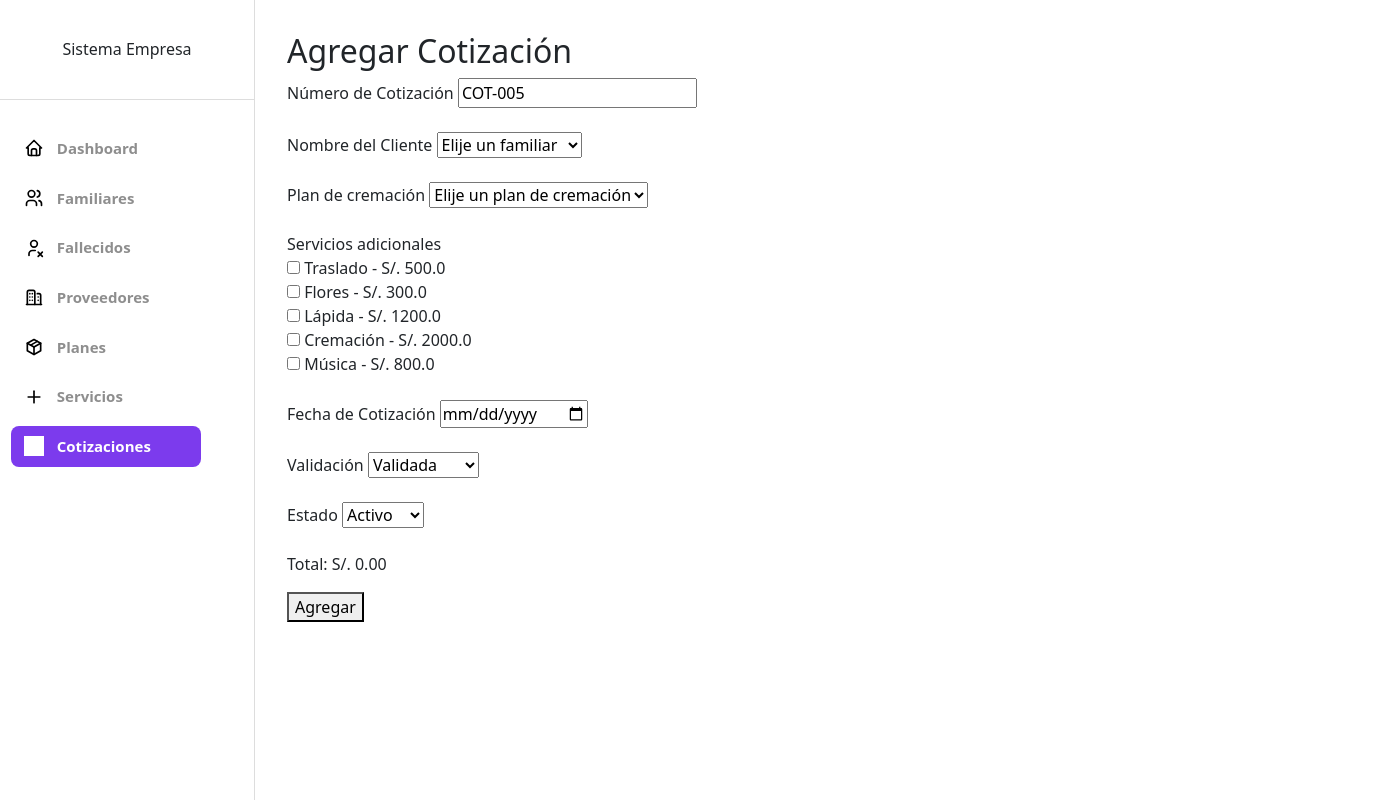
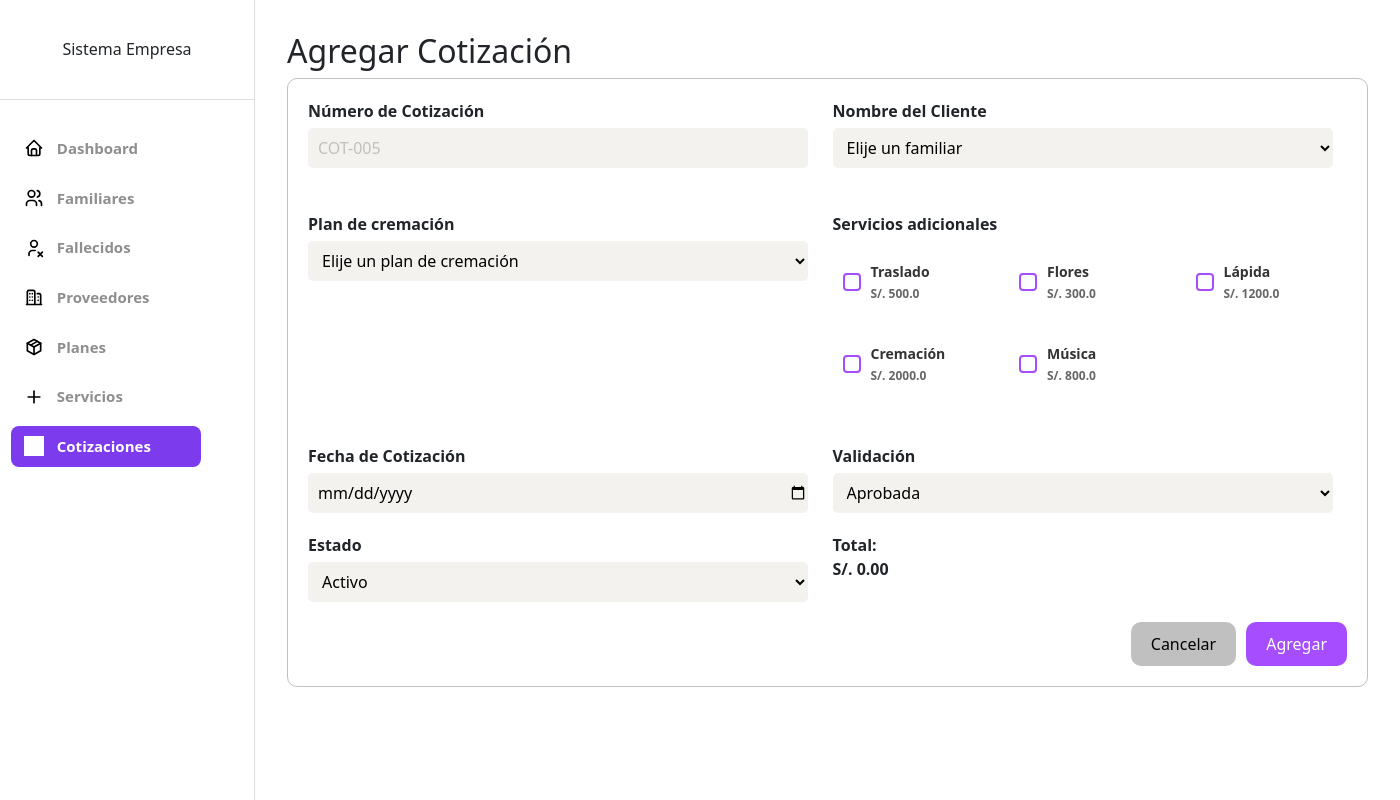
Before and after one commit to frank-Chavez/PROYECTO, a Flask app: page /cotizacion/agregar in a window 1400 px wide. Run offline with Flask 3, Linux system fonts and the light colour scheme; data comes from the database, SQL or seed files in the repository; both versions use the stored data as it was after the commit; grey boxes are pictures that could not be loaded.

Commit message:
subiendo actualizaciones

```diff
--- a/modules/cotizaciones/routes.py
+++ b/modules/cotizaciones/routes.py
@@ -191,6 +191,7 @@ def agregar():
             new_num = 1
         numero_cot = f"COT-{new_num:03d}"
 
+
         # Obtener planes, servicios y familiares activos
         cur.execute("SELECT id_plan, tipo_plan, precio_plan FROM Planes WHERE estado_plan = '1'")
         planes = cur.fetchall()
@@ -232,6 +233,7 @@ def agregar():
                     numero_cot=numero_cot
                 )
 
+
             # Insertar la cotización principal
             cur.execute("""
                 INSERT INTO Cotizacion (numero_cot, fecha_cot, monto_cot, validacion_cot, estado_cot)
--- /dev/null
+++ b/modules/cotizaciones/static/agregar_cotizaciones.css
@@ -0,0 +1,196 @@
+/*estilo del formulario*/
+.content-for{
+    background-color: #ffffff;
+    display: grid;
+    padding: 20px;
+    border-radius: 10px;
+    border: solid #c0c0c0 1px;
+}
+.content-for h5{
+    font-weight: 700;
+    margin-bottom: 20px;
+}
+
+/*estilo para el texto de tosas las opciones*/
+.text{
+    font-weight: 700;
+}
+
+
+/*contenedor de los campos del id y del nombre del cliente*/
+.content_campos{
+    display: grid;
+    grid-template-columns: 1fr 1fr;
+    gap: 10px;
+    margin-bottom: 20px;
+    align-items: start;
+}
+.content_campos > div {
+    display: flex;
+    flex-direction: column;
+}
+
+.content_campos label {
+    font-weight: 700;
+    margin-bottom: 5px;
+}
+
+
+/*estilo de la opcion de id*/
+.campo_id{
+    background-color: #F4F2EE;
+    border: solid #c0c0c0 1px;
+    border-radius: 5px;
+    width: 500px;
+    height: 40px;
+    padding: 0 0 0 10px;
+    color: #c0c0c0;
+    border: none;
+}
+/*estilo del campo nombre*/
+.campo_nombre{
+    background-color: #F4F2EE;
+    border: solid #c0c0c0 1px;
+    border-radius: 5px;
+    width: 500px;
+    height: 40px;
+    padding: 0 0 0 10px;
+    transition: all 0.3s ease;
+    border: none;
+}
+
+/*estilo del campo de plan*/
+.campo_plan{
+    background-color: #F4F2EE;
+    border: solid #c0c0c0 1px;
+    border-radius: 5px;
+    width: 500px;
+    height: 40px;
+    padding: 0 0 0 10px;
+    transition: all 0.3s ease;
+    border: none;
+}
+
+/*estilo del campo de servicios*/
+.content_servicios {
+    display: grid;
+    grid-template-columns: repeat(3, 1fr); /* 3 columnas */
+    gap: 15px;
+    margin-top: 10px;
+}
+
+/* Tarjeta del servicio */
+.servicio_card {
+    display: flex;
+    align-items: center;
+    gap: 10px;
+    border-radius: 8px;
+    padding: 10px;
+    cursor: pointer;
+}
+
+
+/* Ocultamos el checkbox original */
+.servicio_card input[type="checkbox"] {
+    position: absolute;
+    opacity: 0;
+    cursor: pointer;
+}
+
+
+.checkmark {
+    width: 18px;
+    height: 18px;
+    border: 2px solid #a64dff;
+    border-radius: 4px;
+    display: inline-flex;
+    align-items: center;
+    justify-content: center;
+    transition: all 0.2s ease;
+    background: #fff;
+}
+
+.checkmark::after {
+    content: "";
+    width: 5px;
+    height: 9px;
+    border: solid white;
+    border-width: 0 2px 2px 0;
+    transform: rotate(45deg);
+    display: none;
+}
+.servicio_card input[type="checkbox"]:checked ~ .checkmark {
+    background: #a64dff;
+    border-color: #a64dff;
+}
+.servicio_card input[type="checkbox"]:checked ~ .checkmark::after {
+    display: block;
+}
+
+.servicio_text {
+    font-size: 14px;
+    color: #333;
+}
+.servicio_text small {
+    color: #666;
+    font-size: 12px;
+}
+
+/*estilo del campo de fecha*/
+.campo_fecha{
+    background-color: #F4F2EE;
+    border: solid #c0c0c0 1px;
+    border-radius: 5px;
+    width: 500px;
+    height: 40px;
+    padding: 0 0 0 10px;
+    transition: all 0.3s ease;
+    border: none;
+}
+
+/*estilo del campo de validacion*/
+.campo_validacion{
+    background-color: #F4F2EE;
+    border: solid #c0c0c0 1px;
+    border-radius: 5px;
+    width: 500px;
+    height: 40px;
+    padding: 0 0 0 10px;
+    transition: all 0.3s ease;
+    border: none;
+}
+
+/*estilo del campo de estado*/
+.campo_estado{
+    background-color: #F4F2EE;
+    border: solid #c0c0c0 1px;
+    border-radius: 5px;
+    width: 500px;
+    height: 40px;
+    padding: 0 0 0 10px;
+    transition: all 0.3s ease;
+    border: none;
+}
+
+/*estilo de los botones*/
+.content_boton{
+    display: flex;
+    justify-content: flex-end;
+    gap: 10px;
+}
+.butom_cancelar{
+    text-decoration: none;
+    color: black;
+    padding: 10px 20px;
+    background-color: #c0c0c0;
+    border-radius: 10px;
+    cursor: pointer;
+}
+.butom_agregar{
+    color: white;
+    padding: 10px 20px;
+    background-color: #a64dff;
+    border-radius: 10px;
+    border: none;
+    cursor: pointer;
+}
--- a/modules/cotizaciones/templates/agregar_cotizacion.html
+++ b/modules/cotizaciones/templates/agregar_cotizacion.html
@@ -3,20 +3,25 @@
 <head>
   <meta charset="UTF-8">
   <title>Agregar Cotización</title>
+  <link rel="stylesheet" href="{{url_for('cotizacion.static', filename='agregar_cotizaciones.css')}}">
 </head>
 <body>
   {% extends "dashboar.html" %}
   {% block content %}
   <div>
     <h2>Agregar Cotización</h2>
+    <div class="content-for">
       <form method="POST">
 
-      <label for="numero_cot">Número de Cotización</label>
-      <input type="text" name="numero_cot" value="{{ numero_cot }}" readonly>
-      <br><br>
+        <div class="content_campos">
+          <div>
+            <label for="numero_cot" class="text">Número de Cotización</label>
+            <input type="text" name="numero_cot" value="{{ numero_cot }}" class="campo_id" readonly>
+          </div>
 
-      <label for="nombre_cliente">Nombre del Cliente</label>
-      <select name="nombre_cliente" required>
+          <div>
+            <label for="nombre_cliente" class="text">Nombre del Cliente</label>
+            <select name="nombre_cliente" class="campo_nombre" required>
               <option value="">Elije un familiar</option>
                 {% for familiar in familiares %}
                   <option value="{{ familiar['id_familiar'] }}">
@@ -24,54 +29,83 @@
                   </option>
                 {% endfor %}
             </select>
-      <br><br>
+          </div>
+        </div>
 
-      <label for="plan_cremacion">Plan de cremación</label>
-      <select name="plan_cremacion" id="plan_cremacion" required>
+        <br>
+
+        <div class="content_campos">
+          <div>
+            <label for="plan_cremacion" class="text">Plan de cremación</label>
+            <select name="plan_cremacion" id="plan_cremacion" class="campo_plan" required>
               <option value="">Elije un plan de cremación</option>
                 {% for plan in planes %}
                   <option value="{{ plan['id_plan'] }}" data-precio="{{ plan['precio_plan'] }}">
-              {{ plan['tipo_plan'] }} - S/. {{ plan['precio_plan'] }}
+                    {{ plan['tipo_plan'] }} S/. {{ plan['precio_plan'] }}
                   </option>
                 {% endfor %}
             </select>
-      <br><br>
-
-      <label for="servicios_adicionales">Servicios adicionales</label><br>
+          </div>
+        <div>
+          <label for="servicios_adicionales" class="text">Servicios adicionales</label>
+          <div class="content_servicios">
             {% for servicio in servicios %}
-        <input value=""
+              <label class="servicio_card">
+                <input
                   type="checkbox"
                   name="servicio_adicional"
                   class="servicio"
                   value="{{ servicio['id_servicio'] }}"
                   data-precio="{{ servicio['precio_serv'] }}">
-        {{ servicio['tipo_serv'] }} - S/. {{ servicio['precio_serv'] }}<br>
+                <span class="checkmark"></span>
+                <span class="servicio_text">
+                  {{ servicio['tipo_serv'] }} <br>
+                  <small>S/. {{ servicio['precio_serv'] }}</small>
+                </span>
+              </label>
             {% endfor %}
+          </div>
+        </div>
+
+        </div>
+
         <br>
 
-      <label for="fecha_cot">Fecha de Cotización</label>
-      <input type="date" name="fecha_cot" required>
-      <br><br>
+        <div class="content_campos">
+          <div>
+            <label for="fecha_cot" class="text">Fecha de Cotización</label>
+            <input type="date" name="fecha_cot" class="campo_fecha" required>
+          </div>
+          <div>
+            <label for="validacion_cot" class="text">Validación</label>
+            <select name="validacion_cot" class="campo_validacion" required>
+              <option value="Aprobada">Aprobada</option>
+              <option value="Rechazada">Rechazada</option>
+            </select>
+          </div>
+        </div>
 
-      <label for="validacion_cot">Validación</label>
-      <select name="validacion_cot" required>
-        <option value="Validada">Validada</option>
-        <option value="No validada">No validada</option>
-      </select>
-      <br><br>
-
-      <label for="estado_cot">Estado</label>
-      <select name="estado_cot" required>
+        <div class="content_campos">
+          <div>
+            <label for="estado_cot" class="text">Estado</label>
+            <select name="estado_cot" class="campo_estado" required>
               <option value="1">Activo</option>
               <option value="0">Inactivo</option>
             </select>
-      <br><br>
+          </div>
+          <div>
+            <p class="text">Total:<br> S/. <span id="total">0.00</span></p>
+            <input type="hidden" name="monto_cot" id="monto_cot">
+          </div>
+        </div>
 
-      <p>Total: S/. <span id="total">0.00</span></p>
-      <input type="hidden" name="monto_cot" id="monto_cot">
+        <div class="content_boton">
+          <a href="{{ url_for('cotizacion.listar') }}" class="butom_cancelar">Cancelar</a>
+          <button type="submit" class="butom_agregar">Agregar</button>
+        </div>
 
-      <button type="submit">Agregar</button>
       </form>
+    </div>
   </div>
 
   <!-- SCRIPT: se ejecuta después de que cargue el DOM -->
--- a/modules/servicios/templates/detalles_servicio.html
+++ b/modules/servicios/templates/detalles_servicio.html
@@ -15,7 +15,7 @@
     <p><strong>Descripción:</strong> {{ servicio['descripcion_serv'] }}</p>
     <p><strong>Categoría:</strong> {{ servicio['categoria_serv'] }}</p>
     <p><strong>Precio:</strong> S/. {{ servicio['precio_serv'] }}</p>
-    <p><strong>Proveedor:</strong> {{ servicio['proveedor'] }}</p>
+    <p><strong>Proveedor:</strong> {{ servicio['nombre_p'] }}</p>
     <p><strong>Estado:</strong>
     {% if servicio['estado_serv'] == 1 %}
         Activo
```
Also changed, not shown: modules/cotizaciones/templates/cotizacion.html (+10 -0 lines), modules/cotizaciones/templates/editar_cotizaciones.html (+6 -2 lines), database.db. Lines whose indentation alone changed are shown as unchanged.
